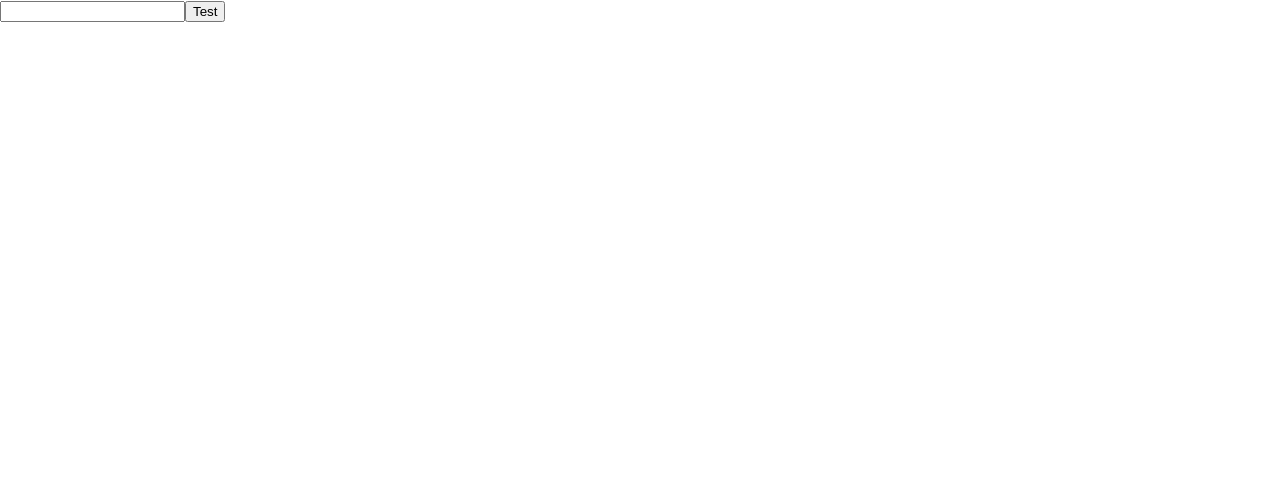
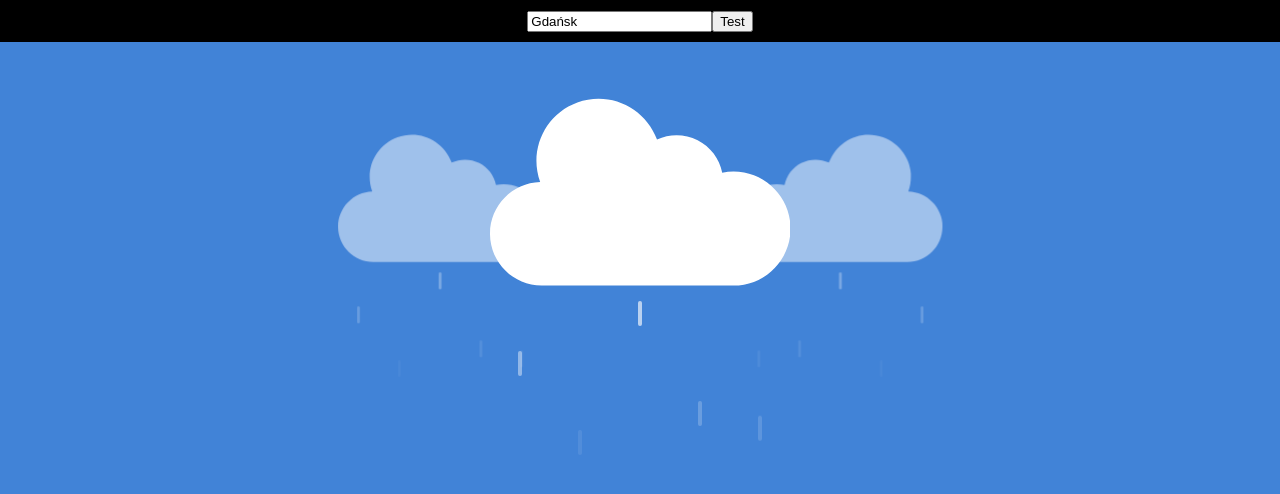
Before and after one commit to aXenDeveloper/react-weather-old, a React (Create React App) app: page / in a window 1280 px wide. Shown: the top 494 px of the page. Built offline with nearby package versions, Linux system fonts and the light colour scheme.

Commit message:
Create rain

```diff
--- a/package.json
+++ b/package.json
@@ -6,6 +6,7 @@
     "@testing-library/jest-dom": "^4.2.4",
     "@testing-library/react": "^9.5.0",
     "@testing-library/user-event": "^7.2.1",
+    "node-sass": "^4.14.1",
     "react": "^16.13.1",
     "react-dom": "^16.13.1",
     "react-scripts": "3.4.3"
--- a/src/components/App.js
+++ b/src/components/App.js
@@ -1,12 +1,42 @@
 import React from 'react';
 import Form from './Form';
+import Content from './Content';
 
 export default class App extends React.Component {
+  state = {
+    value: 'Gdańsk',
+    clouds: null,
+
+  }
+
+  handleInputChange = e => {
+    this.setState({
+      value: e.target.value
+    })
+  }
+
+  handleSubmitChange = async e => {
+    e.preventDefault();
+    try {
+      const API = await fetch(`https://api.openweathermap.org/data/2.5/weather?q=${this.state.value}&appid=40ea5ceef9ec33888dffe518d21b0d28&units=metric`);
+      const APIJson = await API.json();
+      this.setState({
+        clouds: APIJson.clouds.all
+      });
+      console.log(this.state.clouds);
+    } catch(err) {
+      console.log(err);
+    }
+  }
+
   render() {
     return (
-      <div className="App">
-        <Form />
-      </div>
+      <>
+        <Form value={this.state.value}
+        change={this.handleInputChange}
+        submit={this.handleSubmitChange} />
+        <Content value={this.state.clouds} />
+      </>
     )
   }
 }
--- /dev/null
+++ b/src/components/Content.js
@@ -0,0 +1,50 @@
+import React from 'react';
+
+const Content = proms => {
+    return (
+        <div className='weather'>
+            <div className='weather:rain'>
+                <div className='cloud cloud-left'>
+                    <svg xmlns="http://www.w3.org/2000/svg" viewBox="0 -87 463.83425 463">
+                        <path d="m375.835938 112.957031c-5.851563 0-11.691407.582031-17.425782 1.742188-4.324218-21.582031-18.304687-39.992188-37.933594-49.957031-19.625-9.964844-42.738281-10.382813-62.714843-1.136719-18.078125-49.796875-73.101563-75.507813-122.898438-57.429688s-75.507812 73.105469-57.429687 122.898438c-43.621094 1.378906-78.078125 37.484375-77.4257815 81.121093.6562495 43.640626 36.1835935 78.691407 79.8281255 78.761719h296c48.597656 0 88-39.398437 88-88 0-48.601562-39.402344-88-88-88zm0 0" />
+                    </svg>
+                    <div className='cloud-rain'>
+                        <div className='drop drop-1'></div>
+                        <div className='drop drop-2'></div>
+                        <div className='drop drop-3'></div>
+                        <div className='drop drop-4'></div>
+                        <div className='drop drop-5'></div>
+                    </div>
+                </div>
+
+                <div className='cloud'>
+                    <svg xmlns="http://www.w3.org/2000/svg" viewBox="0 -87 463.83425 463">
+                        <path d="m375.835938 112.957031c-5.851563 0-11.691407.582031-17.425782 1.742188-4.324218-21.582031-18.304687-39.992188-37.933594-49.957031-19.625-9.964844-42.738281-10.382813-62.714843-1.136719-18.078125-49.796875-73.101563-75.507813-122.898438-57.429688s-75.507812 73.105469-57.429687 122.898438c-43.621094 1.378906-78.078125 37.484375-77.4257815 81.121093.6562495 43.640626 36.1835935 78.691407 79.8281255 78.761719h296c48.597656 0 88-39.398437 88-88 0-48.601562-39.402344-88-88-88zm0 0" />
+                    </svg>
+                    <div className='cloud-rain'>
+                        <div className='drop drop-1'></div>
+                        <div className='drop drop-2'></div>
+                        <div className='drop drop-3'></div>
+                        <div className='drop drop-4'></div>
+                        <div className='drop drop-5'></div>
+                    </div>
+                </div>
+
+                <div className='cloud cloud-right'>
+                    <svg xmlns="http://www.w3.org/2000/svg" viewBox="0 -87 463.83425 463">
+                        <path d="m375.835938 112.957031c-5.851563 0-11.691407.582031-17.425782 1.742188-4.324218-21.582031-18.304687-39.992188-37.933594-49.957031-19.625-9.964844-42.738281-10.382813-62.714843-1.136719-18.078125-49.796875-73.101563-75.507813-122.898438-57.429688s-75.507812 73.105469-57.429687 122.898438c-43.621094 1.378906-78.078125 37.484375-77.4257815 81.121093.6562495 43.640626 36.1835935 78.691407 79.8281255 78.761719h296c48.597656 0 88-39.398437 88-88 0-48.601562-39.402344-88-88-88zm0 0" />
+                    </svg>
+                    <div className='cloud-rain'>
+                        <div className='drop drop-1'></div>
+                        <div className='drop drop-2'></div>
+                        <div className='drop drop-3'></div>
+                        <div className='drop drop-4'></div>
+                        <div className='drop drop-5'></div>
+                    </div>
+                </div>
+            </div>
+        </div>
+    )
+}
+
+export default Content;
--- a/src/components/Form.js
+++ b/src/components/Form.js
@@ -1,11 +1,13 @@
 import React from 'react';
 
-const Form = () => {
+const Form = props => {
     return (
-        <form>
-            <input type='text' />
-            <button>Test</button>
-        </form>
+        <div className="topBar">
+            <form onSubmit={props.submit}>
+                <input type='text' onChange={props.change} value={props.value} placeholder='Wpisz miasto' />
+                <button>Test</button>
+            </form>
+        </div>
     )
 }
 
--- a/src/index.js
+++ b/src/index.js
@@ -1,6 +1,6 @@
 import React from 'react';
 import ReactDOM from 'react-dom';
-import './index.css';
+import './index.scss';
 import App from './components/App';
 import * as serviceWorker from './serviceWorker';
 
--- /dev/null
+++ b/src/index.scss
@@ -0,0 +1,95 @@
+body {
+  margin: 0;
+  font-family: -apple-system, BlinkMacSystemFont, "Segoe UI", "Roboto", "Oxygen", "Ubuntu", "Cantarell", "Fira Sans",
+    "Droid Sans", "Helvetica Neue", sans-serif;
+  background-color: #4183d7;
+}
+
+.topBar {
+  top: 0;
+  left: 0;
+  right: 0;
+  background-color: #000;
+  display: flex;
+  align-items: center;
+  justify-content: center;
+
+  form {
+    padding: 10px;
+  }
+}
+
+.weather {
+  & > * {
+    display: flex;
+    justify-content: center;
+    max-width: 100%;
+  }
+}
+
+.cloud {
+  position: absolute;
+  svg {
+    height: 300px;
+
+    path {
+      fill: #fff;
+    }
+  }
+
+  &-right {
+    transform: translateX(200px) scale(0.68, 0.68) rotateY(180deg);
+    opacity: 0.5;
+  }
+
+  &-left {
+    transform: translateX(-200px) scale(0.68, 0.68);
+    opacity: 0.5;
+  }
+}
+
+@keyframes rain-drop {
+  0% {
+    transform: translateY(-100px);
+  }
+  100% {
+    transform: translateY(100px);
+    opacity: 0;
+  }
+}
+
+.cloud-rain {
+  display: flex;
+  justify-content: space-around;
+
+  .drop {
+    background-color: #fff;
+    height: 25px;
+    width: 4px;
+    margin: 5px;
+    border-radius: 25px;
+    display: inline-block;
+    animation: rain-drop 2s linear infinite;
+    opacity: 0.85;
+
+    &.drop-1 {
+      animation-duration: 1s;
+    }
+
+    &.drop-2 {
+      animation-duration: 0.95s;
+    }
+
+    &.drop-3 {
+      animation-duration: 1.2s;
+    }
+
+    &.drop-4 {
+      animation-duration: 0;
+    }
+
+    &.drop-5 {
+      animation-duration: 0.85s;
+    }
+  }
+}
```
Also changed, not shown: 1 other file (tests, documents, lock files or other folders).
